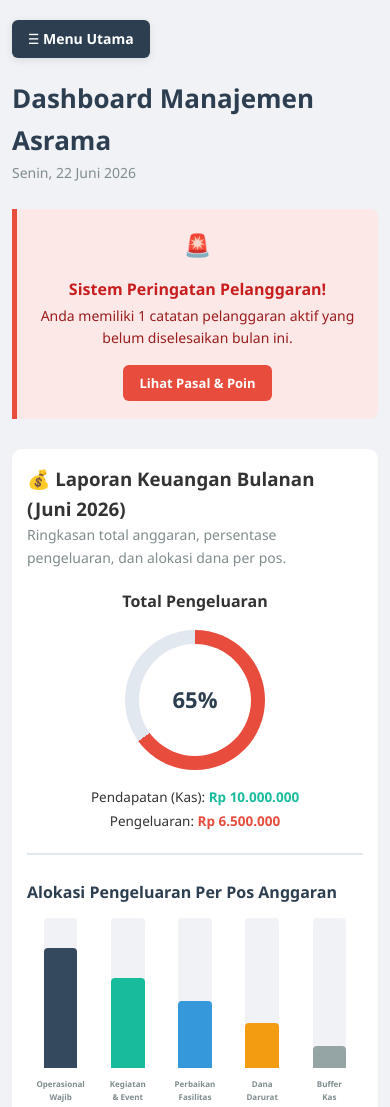
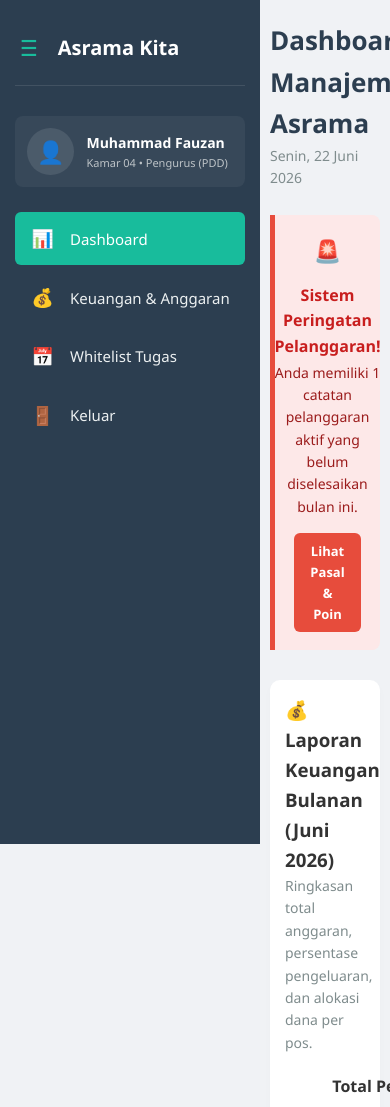
Before and after one commit to YuhdiannoorSyabani/UAS-Aplikasi-Internet, a plain HTML site: page penghuni.html in a window 390 px wide. Shown: the top 1107 px of the page. Drawn offline with Linux system fonts and the light colour scheme.

Commit message:
dashboard.css v0.2 penambahan Mini-Sidebar UI (Icon-Only Mode).

```diff
--- a/css/dashboard.css
+++ b/css/dashboard.css
@@ -1,18 +1,18 @@
 /* ==========================================================================
-   1. ARSITEKTUR LAYOUT ALA GEMINI (Desktop & Mobile Responsif)
+   1. ARSITEKTUR LAYOUT (Desktop & Mobile Disamakan 100%)
    ========================================================================== */
 .dashboard-body {
     background-color: #f0f2f5;
     min-height: 100vh;
     width: 100%;
-    overflow-x: hidden; /* 🌟 Kunci Utama: Mencegah layar bocor/bisa digeser ke kanan-kiri di HP */
+    overflow-x: hidden; /* Mencegah halaman bocor/bisa digeser kanan-kiri */
 }
 
 .dashboard-wrapper {
     display: flex;
     min-height: 100vh;
     width: 100%;
-    max-width: 100%; /* Memaksa wrapper mengikuti lebar presisi perangkat */
+    max-width: 100%;
     overflow-x: hidden;
     position: relative;
 }
@@ -22,7 +22,7 @@
     display: none;
 }
 
-/* GAYA SIDEBAR (Kondisi Terbuka / Default Standar Desktop) */
+/* GAYA SIDEBAR DEFAULT (Lebar Awal 260px untuk Desktop & Mobile) */
 .sidebar {
     width: 260px;
     background-color: var(--primary-color);
@@ -33,20 +33,23 @@
     position: fixed;
     height: 100vh;
     left: 0;
-    transition: transform 0.3s cubic-bezier(0.4, 0, 0.2, 1); /* Efek animasi geser mulus */
+    top: 0;
+    transition: all 0.3s cubic-bezier(0.4, 0, 0.2, 1); /* Efek animasi menciut mulus */
     z-index: 1000;
+    overflow-x: hidden;
 }
 
-/* AREA KONTEN UTAMA */
+/* AREA KONTEN UTAMA DENGAN JARAK AMAN */
 .main-content {
     flex: 1;
-    margin-left: 260px; /* Jarak awal seluas ukuran sidebar desktop */
+    margin-left: 260px;
     padding: 40px;
-    transition: margin-left 0.3s cubic-bezier(0.4, 0, 0.2, 1);
+    transition: all 0.3s cubic-bezier(0.4, 0, 0.2, 1);
+    width: calc(100% - 260px);
 }
 
 /* ==========================================================================
-   2. KOMPONEN TOMBOL TOGGLE (SAKELAR INTERNAL)
+   2. KOMPONEN TOGGLE GARIS TIGA (Tetap Ada di Semua Browser)
    ========================================================================== */
 .sidebar-brand {
     display: flex;
@@ -55,55 +58,61 @@
     margin-bottom: 30px;
     border-bottom: 1px solid rgba(255,255,255,0.1);
     padding-bottom: 15px;
+    min-width: 230px;
 }
 
+/* Tombol ☰ di dalam Sidebar: Diatur agar Selalu Muncul */
 .gemini-toggle {
-    font-size: 20px;
+    font-size: 22px;
     cursor: pointer;
     color: var(--secondary-color);
     padding: 5px;
-    border-radius: 4px;
-    transition: background-color 0.2s;
+    border-radius: 6px;
+    display: block !important; /* Memaksa tetap tampil di resolusi manapun */
 }
 
-.gemini-toggle:hover {
-    background-color: rgba(255,255,255,0.1);
+.brand-name span {
+    font-size: 20px;
+    font-weight: 700;
+    transition: opacity 0.2s;
 }
 
-/* Tombol Menu Melayang Cadangan di Konten Utama */
+/* Tombol hamburger melayang cadangan dihilangkan karena tombol utama di sidebar selalu aktif */
 .floating-hamburger {
-    display: inline-block;
-    background-color: var(--primary-color);
-    color: white;
-    padding: 8px 16px;
-    border-radius: 6px;
-    font-size: 14px;
-    font-weight: 600;
-    cursor: pointer;
-    margin-bottom: 20px;
-    box-shadow: 0 2px 8px rgba(0,0,0,0.1);
-    transition: background-color 0.2s;
-}
-
-.floating-hamburger:hover {
-    background-color: #34495e;
+    display: none !important;
 }
 
 /* ==========================================================================
-   🌟 REAKSI JIKA SAKELAR DI-KLIK (SIDEBAR SEMBUNYI DI DESKTOP)
+   🌟 REAKSI GLOBAL: JIKA CHECKBOX DI-KLIK (SIDEBAR MENCIUT DI DESKTOP & HP)
    ========================================================================== */
-/* Sembunyikan sidebar mendatar keluar layar kiri */
+/* Berlaku seragam di layar monitor komputer maupun browser mobile */
 .sidebar-checkbox:checked ~ .dashboard-wrapper .sidebar {
-    transform: translateX(-260px);
+    width: 75px; /* Menciut menjadi batang ikon ramping */
 }
 
-/* Lebarkan konten utama ke ruang penuh monitor */
 .sidebar-checkbox:checked ~ .dashboard-wrapper .main-content {
-    margin-left: 0;
+    margin-left: 75px; /* Area konten utama otomatis melebar mengambil ruang */
+    width: calc(100% - 75px);
+}
+
+/* Sembunyikan semua komponen teks saat disakelar ke mode mini */
+.sidebar-checkbox:checked ~ .dashboard-wrapper .sidebar .brand-name span,
+.sidebar-checkbox:checked ~ .dashboard-wrapper .sidebar .user-info,
+.sidebar-checkbox:checked ~ .dashboard-wrapper .sidebar .menu-text {
+    opacity: 0;
+    display: none;
+}
+
+/* Menata ulang kotak profil menjadi terpusat di tengah */
+.sidebar-checkbox:checked ~ .dashboard-wrapper .sidebar .user-profile-summary {
+    background-color: transparent;
+    padding: 12px 0;
+    justify-content: center;
+    min-width: auto;
 }
 
 /* ==========================================================================
-   3. DETAIL KOMPONEN SIDEBAR INTERNAL
+   3. DETAIL ELEMEN INTERNAL MENU
    ========================================================================== */
 .user-profile-summary {
     display: flex;
@@ -113,6 +122,7 @@
     padding: 12px;
     border-radius: 8px;
     margin-bottom: 25px;
+    min-width: 230px;
 }
 
 .user-avatar {
@@ -122,38 +132,48 @@
     border-radius: 50%;
 }
 
-.user-info h4 { font-size: 14px; font-weight: 600; }
-.user-info p { font-size: 11px; color: #bdc3c7; }
+.user-info h4 { font-size: 14px; font-weight: 600; white-space: nowrap; }
+.user-info p { font-size: 11px; color: #bdc3c7; white-space: nowrap; }
 
 .sidebar-menu ul li { margin-bottom: 6px; }
 .sidebar-menu ul li a {
-    display: block;
+    display: flex;
+    align-items: center;
+    gap: 15px;
     padding: 12px 15px;
     border-radius: 6px;
-    font-size: 15px;
-    font-weight: 500;
     color: #ecf0f1;
+    text-decoration: none;
+    min-width: 230px;
 }
 
 .sidebar-menu ul li a:hover,
 .sidebar-menu ul li a.active {
     background-color: var(--secondary-color);
     color: var(--text-light);
-    padding-left: 20px;
+}
+
+.menu-icon {
+    font-size: 18px;
+    display: inline-block;
+    width: 25px;
+    text-align: center;
+}
+
+.menu-text {
+    font-size: 15px;
+    font-weight: 500;
 }
 
 .menu-logout a:hover {
     background-color: var(--accent-color) !important;
 }
 
-/* Header Judul Konten */
+/* Header & Box */
 .content-header { margin-bottom: 25px; }
 .content-header h2 { color: var(--primary-color); font-size: 26px; }
 .date-text { color: #7f8c8d; font-size: 14px; }
 
-/* ==========================================================================
-   4. SEKSI NOTIFIKASI ALARM PELANGGARAN
-   ========================================================================== */
 .alert-danger-box {
     background-color: #fde8e8;
     border-left: 5px solid var(--accent-color);
@@ -164,12 +184,10 @@
     justify-content: space-between;
     margin-bottom: 30px;
 }
-
 .alert-icon { font-size: 22px; }
 .alert-text { flex: 1; margin-left: 15px; }
 .alert-text h4 { color: #c81e1e; margin-bottom: 2px; font-size: 16px; }
 .alert-text p { color: #9b1c1c; font-size: 14px; }
-
 .btn-alert-action {
     background-color: var(--accent-color);
     color: var(--text-light);
@@ -178,9 +196,7 @@
     font-size: 13px;
     font-weight: 600;
 }
-.btn-alert-action:hover { background-color: #c81e1e; transform: scale(1.03); }
 
-/* WADAH KOTAK PUTIH KONTEN (DASHBOARD CARDS) */
 .dashboard-section {
     background-color: var(--text-light);
     padding: 25px;
@@ -191,7 +207,7 @@
 .section-desc { color: #7f8c8d; font-size: 14px; margin-bottom: 20px; }
 
 /* ==========================================================================
-   5. SEKSI MODUL KEUANGAN & ANGGARAN (GRAFIK MURNI CSS)
+   4. MODUL KEUANGAN & ANGGARAN
    ========================================================================== */
 .finance-container {
     display: flex;
@@ -199,7 +215,6 @@
     flex-wrap: wrap;
 }
 
-/* Grafik Lingkaran Persentase */
 .finance-circle-card {
     flex: 1;
     min-width: 240px;
@@ -237,14 +252,14 @@
 
 .finance-summary-text { font-size: 13.5px; line-height: 1.8; text-align: center; }
 
-/* Grafik Batang Alokasi Dana */
+/* DIAGRAM BATANG */
 .finance-chart-card {
     flex: 2;
     min-width: 320px;
 }
 
 .finance-chart-card h4 {
-    margin-bottom: 35px; /* 🌟 Ditambah ruang amannya agar tidak tertabrak tooltip angka */
+    margin-bottom: 35px;
     color: var(--primary-color);
     font-size: 16px;
 }
@@ -253,13 +268,13 @@
     display: flex;
     justify-content: space-around;
     align-items: flex-end;
-    height: 180px; /* 🌟 Diturunkan sedikit tingginya agar lebih seimbang */
+    height: 180px;
     border-bottom: 2px solid #bdc3c7;
     padding-bottom: 5px;
-    margin-top: 10px; /* 🌟 Memberi jarak pemisah dari teks h4 di atasnya */
+    margin-top: 10px;
 }
 
-.chart-bar-group { display: flex; flex-direction: column; align-items: center; width: 10%; }
+.chart-bar-group { display: flex; flex-direction: column; align-items: center; width: 14%; }
 .bar-container {
     width: 100%;
     height: 150px;
@@ -293,16 +308,25 @@
 .bar-label { font-size: 9.5px; text-align: center; color: #7f8c8d; margin-top: 8px; font-weight: 600; }
 
 /* ==========================================================================
-   6. GAYA TABEL WHITELIST JABATAN
+   5. GAYA TABEL WHITELIST JABATAN
    ========================================================================== */
 .table-container { overflow-x: auto; }
 .jobdesk-table { width: 100%; border-collapse: collapse; text-align: left; font-size: 13.5px; }
 .jobdesk-table th, .jobdesk-table td { padding: 12px 15px; border-bottom: 1px solid #e2e8f0; }
 .jobdesk-table th { background-color: #f8f9fa; color: var(--primary-color); font-weight: 700; }
 .jobdesk-table tbody tr:nth-child(even) { background-color: #fbfbfb; }
-.jobdesk-table tbody tr:hover { background-color: #f1f2f6; }
 
-.badge-role { padding: 6px 12px; border-radius: 4px; font-size: 11px; font-weight: bold; white-space: nowrap; color: white; }
+.badge-role {
+    padding: 6px 12px;
+    border-radius: 4px;
+    font-size: 11px;
+    font-weight: bold;
+    white-space: nowrap;
+    color: white;
+    display: inline-block;
+    text-align: center;
+    min-width: 110px;
+}
 .role-sekretaris { background-color: #9b59b6; }
 .role-bendahara { background-color: #2ecc71; }
 .role-divisi { background-color: #34495e; }
@@ -313,7 +337,7 @@
 .urgency-low { background-color: #e1effe; color: #1e429f; }
 
 /* ==========================================================================
-   7. MODEL POP-UP MODAL ENGINE MURNI CSS (:TARGET)
+   6. MODEL POP-UP MODAL ENGINE MURNI CSS
    ========================================================================== */
 .css-modal {
     position: fixed;
@@ -338,10 +362,7 @@
     animation: modalSlide 0.3s ease-out;
 }
 .close-modal { position: absolute; top: 12px; right: 18px; font-size: 26px; color: #95a5a6; }
-.close-modal:hover { color: var(--text-dark); }
-.modal-body-text { margin-top: 12px; }
 .pasal-box { background-color: #f8f9fa; border: 1px solid #e2e8f0; padding: 12px; border-radius: 6px; margin: 12px 0; }
-.pasal-box h4 { color: var(--primary-color); margin-bottom: 4px; }
 .status-sanksi { font-size: 13.5px; background-color: #fff8f8; padding: 10px; border-left: 3px solid var(--accent-color); }
 
 @keyframes modalSlide {
@@ -350,33 +371,29 @@
 }
 
 /* ==========================================================================
-   📱 8. OPTIMALISASI AKURAT KHUSUS LAYAR HP (DI BAWAH 768px)
+   📱 7. STRUKTUR MEDIA QUERIES MOBILE (Hanya Reflow Konten/Card Saja)
    ========================================================================== */
 @media (max-width: 768px) {
-    /* Di HP, secara default posisi sidebar disembunyikan keluar layar kiri */
-    .sidebar {
-        transform: translateX(-260px);
+    /* Bagian Konten Utama menyesuaikan jika sidebar menciut */
+    .sidebar-checkbox:checked ~ .dashboard-wrapper .main-content {
+        margin-left: 75px;
+        padding: 20px 10px;
+        width: calc(100% - 75px);
     }
 
-    /* Konten utama merapat penuh mengisi ruang kosong tanpa padding berlebih */
+    /* Ketika sidebar tidak dicentang (Kondisi Awal HP), biarkan ia selebar desktop */
     .main-content {
-        margin-left: 0;
-        padding: 20px 12px; /* Diperkecil agar komponen putih mendapat ruang lega */
-        width: 100%;
-        max-width: 100%;
+        margin-left: 260px;
+        padding: 20px 10px;
+        width: calc(100% - 260px);
     }
 
     .dashboard-section {
-        padding: 15px; /* Mengurangi padding card putih di HP agar tidak sesak */
+        padding: 15px;
         width: 100%;
     }
 
-    /* Di HP: Jika sakelar hamburger di-klik, panggil masuk kembali sidebar ke layar */
-    .sidebar-checkbox:checked ~ .dashboard-wrapper .sidebar {
-        transform: translateX(0);
-    }
-
-    /* Penataan Komponen Keuangan di Layar Sempit HP */
+    /* Penataan Khusus Card agar tidak overflow di layar kecil HP */
     .finance-container {
         flex-direction: column;
         gap: 25px;
@@ -397,7 +414,7 @@
     }
 
     .finance-chart-card h4 {
-        margin-bottom: 65px; /* Jarak aman ekstra di HP agar tooltip tidak menabrak judul h4 */
+        margin-bottom: 65px;
     }
 
     .bar-chart-wrapper {
@@ -408,7 +425,7 @@
     .bar-label {
         font-size: 8px;
         margin-top: 10px;
-        white-space: normal; /* Mengizinkan teks label pos anggaran turun baris di HP jika sempit */
+        white-space: normal;
     }
 
     .alert-danger-box {
--- a/penghuni.html
+++ b/penghuni.html
@@ -18,13 +18,11 @@
             <hr>
             <div class="modal-body-text">
                 <p>Anda tercatat melakukan pelanggaran pada tanggal <strong>18 Juni 2026</strong>.</p>
-
                 <div class="pasal-box">
                     <h4>BAB III: Tata Tertib Malam</h4>
                     <p><strong>Pasal 7 (Poin b):</strong> "Setiap penghuni wajib berada di dalam asrama paling lambat pukul 22.00 WITA."</p>
                     <p class="keterangan-pelanggaran"><em>Keterangan: Terlambat kembali ke asrama tanpa izin tertulis dari Divisi Keamanan.</em></p>
                 </div>
-
                 <p class="status-sanksi"><strong>Sanksi:</strong> Teguran Lisan & Piket Tambahan Bersama Divisi Perlengkapan.</p>
             </div>
         </div>
@@ -35,7 +33,7 @@
         <aside class="sidebar">
             <div class="sidebar-brand">
                 <label for="sidebar-toggle" class="gemini-toggle">☰</label>
-                <h3 class="brand-name">Asrama Kita</h3>
+                <h3 class="brand-name"><span>Asrama Kita</span></h3>
             </div>
 
             <div class="user-profile-summary">
@@ -48,10 +46,30 @@
 
             <nav class="sidebar-menu">
                 <ul>
-                    <li><a href="#" class="active">📊 Dashboard</a></li>
-                    <li><a href="#keuangan">💰 Keuangan & Anggaran</a></li>
-                    <li><a href="#tugas-whitelist">📅 Whitelist Tugas</a></li>
-                    <li class="menu-logout"><a href="index.html">🚪 Keluar</a></li>
+                    <li>
+                        <a href="#" class="active">
+                            <span class="menu-icon">📊</span>
+                            <span class="menu-text">Dashboard</span>
+                        </a>
+                    </li>
+                    <li>
+                        <a href="#keuangan">
+                            <span class="menu-icon">💰</span>
+                            <span class="menu-text">Keuangan & Anggaran</span>
+                        </a>
+                    </li>
+                    <li>
+                        <a href="#tugas-whitelist">
+                            <span class="menu-icon">📅</span>
+                            <span class="menu-text">Whitelist Tugas</span>
+                        </a>
+                    </li>
+                    <li class="menu-logout">
+                        <a href="index.html">
+                            <span class="menu-icon">🚪</span>
+                            <span class="menu-text">Keluar</span>
+                        </a>
+                    </li>
                 </ul>
             </nav>
         </aside>
```
